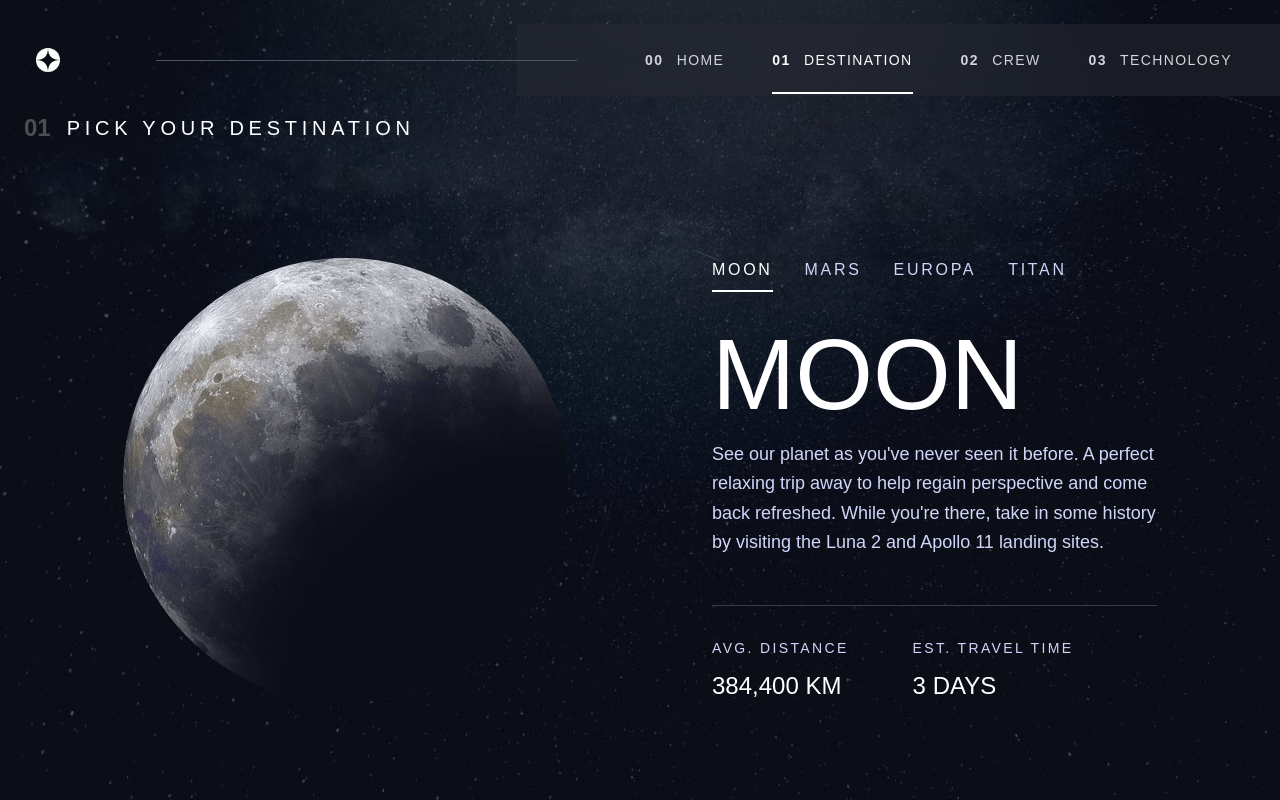
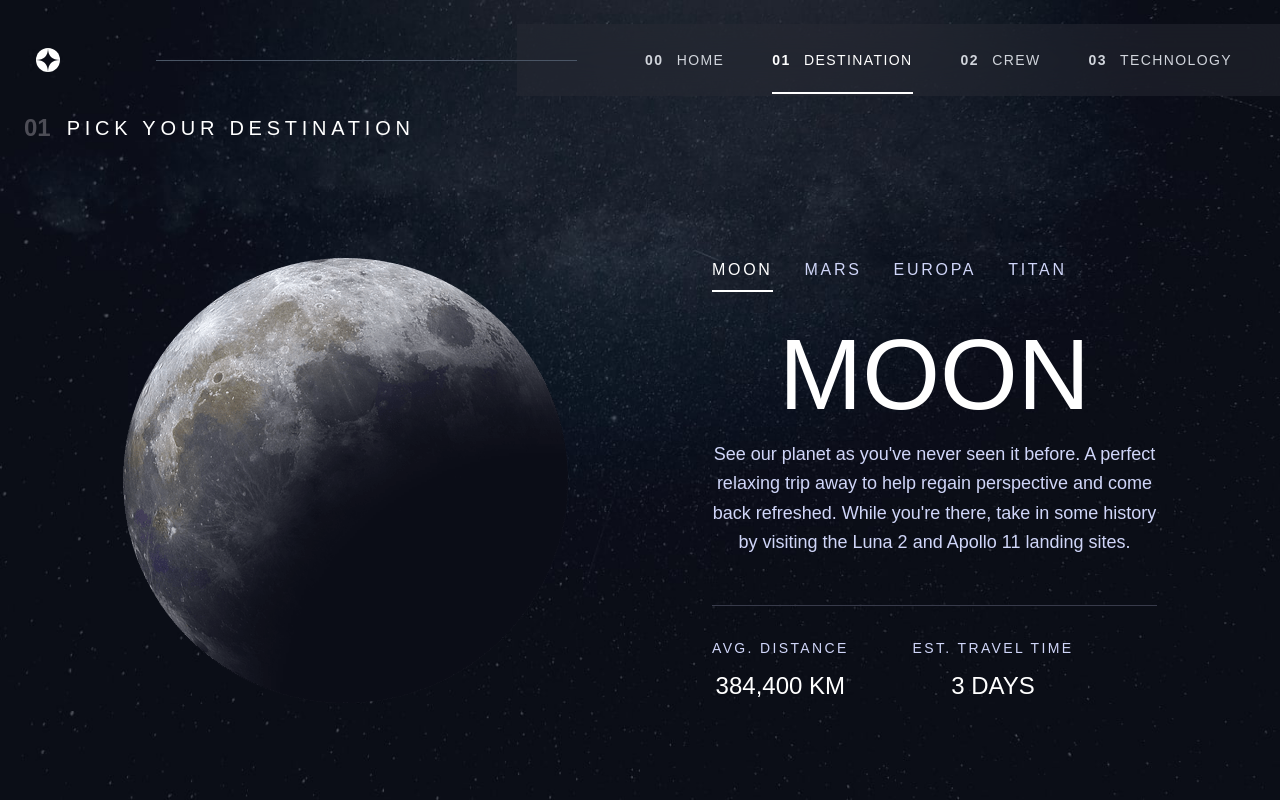
Before and after one commit to Ebrahim-hamada/Space, a React (Vite) app: page /destination in a window 1280 px wide. Built offline with nearby package versions, Linux system fonts and the light colour scheme.

Commit message:
commit 34

```diff
--- a/src/Components/destination/Destination.jsx
+++ b/src/Components/destination/Destination.jsx
@@ -145,11 +145,11 @@ const Destination = () => {
               </div>
 
               <div
-                className={`transition-all duration-700 ease-in-out transform ${
+                className={`transition-all text-center duration-700 ease-in-out transform ${
                   isAnimating ? "opacity-0 scale-95" : "opacity-100 scale-100"
                 }`}
               >
-                <h2 className="text-[80px] md:text-[100px] font-normal leading-none mb-4">
+                <h2 className="text-[80px]  md:text-[100px] font-normal leading-none mb-4">
                   {currentDest.title}
                 </h2>
 
```
